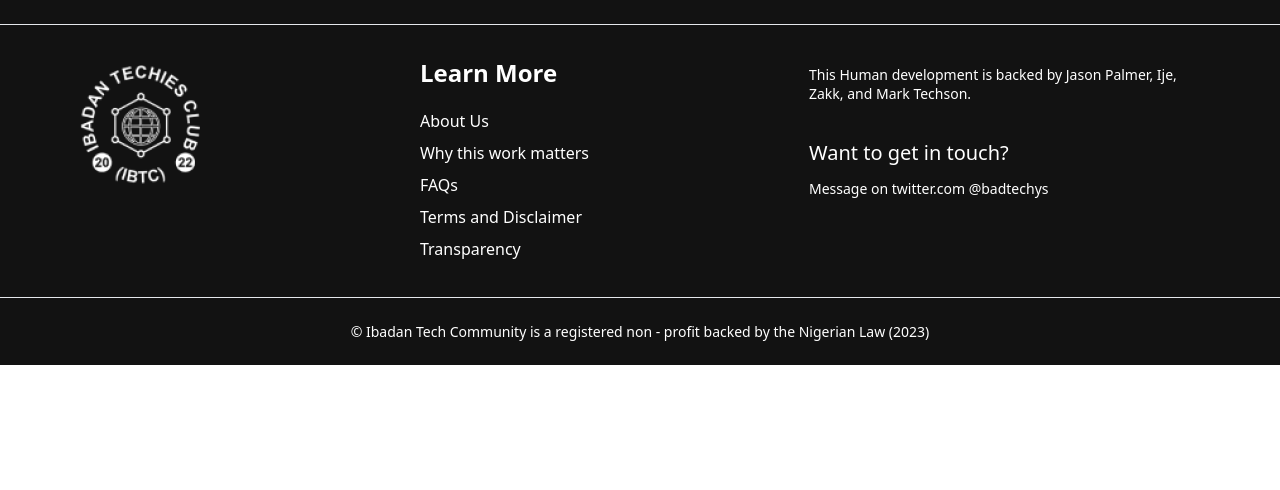
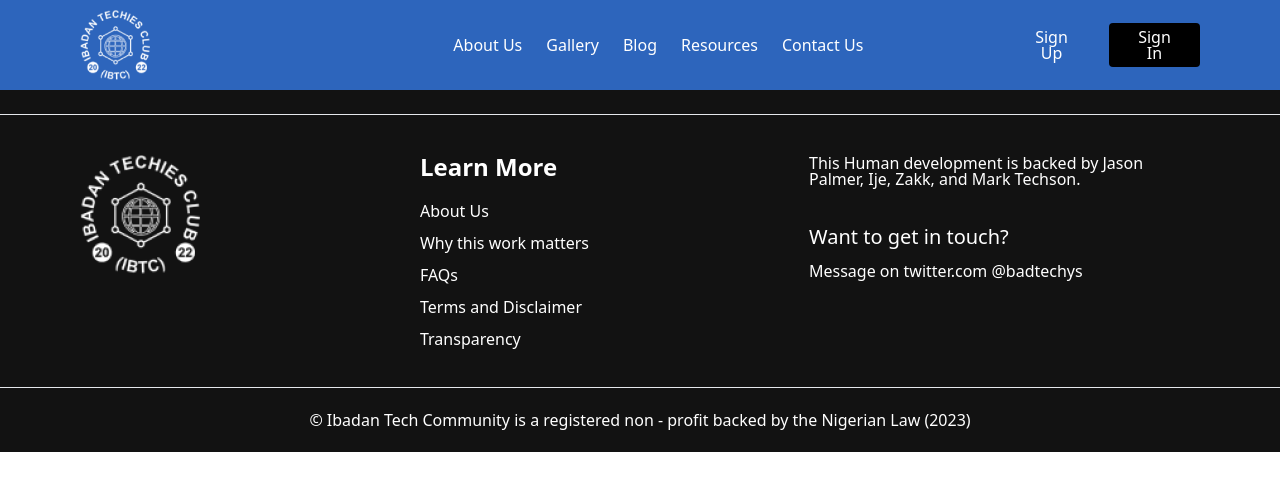
Before and after one commit to Ibadan-Techies/badtechies, a Next.js app: page / in a window 1280 px wide. Shown: the top 490 px of the page. Built offline with nearby package versions, Linux system fonts and the light colour scheme.

Commit message:
add navbar and make slight corrections to footer

```diff
--- a/src/components/Footer/footer.tsx
+++ b/src/components/Footer/footer.tsx
@@ -3,9 +3,9 @@ import { Logo } from '../Logo'
 
 const Footer = () => {
   return (
-    <footer className="bg-[#121212] text-white py-6 text-base/[16px] font-medium">
+    <footer className="bg-[#121212] text-white py-6 text text-ibtc-grey font-medium">
       <div className="flex justify-between px-20 py-10 border-y">
-        <Logo_ />
+        <Logo width="w-[120px]" height="h-[118.67px]" />
         <MoreList />
         <Others />
       </div>
@@ -17,18 +17,10 @@ const Footer = () => {
   )
 }
 
-function Logo_() {
-  return (
-    <div className="relative w-[120px] h-[118.67px]">
-      <Logo />
-    </div>
-  )
-}
-
 function MoreList() {
   return (
     <div className="flex flex-col gap-6">
-      <header className="h-[24px] text-2xl/[16px] font-semibold">
+      <header className="h-[24px] text-2xl leading-6 text-white font-semibold">
         Learn More
       </header>
       <ul className="flex flex-col gap-4">
@@ -48,13 +40,15 @@ function MoreList() {
 
 function Others() {
   return (
-    <div className="font-semibold/[16px] w-[391px]">
+    <div className="w-[391px]">
       <p className="pb-10">
         This Human development is backed by Jason Palmer, Ije, Zakk, and Mark
         Techson.
       </p>
       <p className="flex flex-col gap-[16px]">
-        <span className="text-xl/[20px]">Want to get in touch?</span>
+        <span className="text-xl leading-5 text-white">
+          Want to get in touch?
+        </span>
         <span>Message on twitter.com @badtechys</span>
       </p>
     </div>
--- a/src/components/Logo/index.tsx
+++ b/src/components/Logo/index.tsx
@@ -1,5 +1,9 @@
 import Image from 'next/image'
 
-export const Logo = () => {
-  return <Image src="/ibtc.png" alt="Picture of the author" fill />
+export const Logo = ({ width, height }: { width: string; height: string }) => {
+  return (
+    <div className={`relative ${width} ${height}`}>
+      <Image src="/ibtc.png" alt="Picture of the author" fill />
+    </div>
+  )
 }
--- /dev/null
+++ b/src/components/Navbar/datax.ts
@@ -0,0 +1 @@
+export const list = ['About Us', 'Gallery', 'Blog', 'Resources', 'Contact Us']
--- /dev/null
+++ b/src/components/Navbar/navbar.tsx
@@ -0,0 +1,46 @@
+import * as React from 'react'
+import { Logo } from '../Logo'
+import { list } from './datax'
+import Button from '../Button/button'
+
+const NavigationBar = () => {
+  return (
+    <nav className="h-[90px] bg-[#2D65BC] flex items-center">
+      <div className="px-20 flex items-center justify-between w-full">
+        <Logo width="w-[70px]" height="h-[69.22px]" />
+        <div className="flex items-center text text-white justify-between w-8/12">
+          <ul className="flex gap-6">
+            {list.map((item, index) => (
+              <li key={index}>{item}</li>
+            ))}
+          </ul>
+          <div className="flex gap-2">
+            <Button
+              outline
+              style={{
+                border: 'border-transparent',
+                width: 'w-[99px]',
+                height: 'h-[44px]',
+                color: 'text-white',
+              }}
+            >
+              <span className="text">Sign Up</span>
+            </Button>
+            <Button
+              style={{
+                background: 'bg-black',
+                width: 'w-[91px]',
+                height: 'h-[44px]',
+                color: 'text-white',
+              }}
+            >
+              <span className="text">Sign In</span>
+            </Button>
+          </div>
+        </div>
+      </div>
+    </nav>
+  )
+}
+
+export default NavigationBar
--- a/src/pages/index.tsx
+++ b/src/pages/index.tsx
@@ -1,5 +1,6 @@
 import Head from 'next/head'
 import Footer from '@/components/Footer/footer'
+import NavigationBar from '@/components/Navbar/navbar'
 
 export default function Home() {
   return (
@@ -10,6 +11,7 @@ export default function Home() {
         <meta name="viewport" content="width=device-width, initial-scale=1" />
         <link rel="icon" href="/favicon.ico" />
       </Head>
+      <NavigationBar />
       <Footer />
     </>
   )
--- a/src/styles/globals.css
+++ b/src/styles/globals.css
@@ -8,7 +8,7 @@
     @apply font-medium text-[55px]/[55px];
   }
 
-  p {
-    @apply text-sm/[19.12px];
+  .text {
+    @apply text-base leading-4;
   }
 }
--- a/tailwind.config.js
+++ b/tailwind.config.js
@@ -1,10 +1,12 @@
 /** @type {import('tailwindcss').Config} */
 module.exports = {
-  content: [
-    "./src/**/*.{js,ts,jsx,tsx}",
-  ],
+  content: ['./src/**/*.{js,ts,jsx,tsx}'],
   theme: {
-    extend: {},
+    extend: {
+      colors: {
+        'ibtc-grey': '#E0E0E0',
+      },
+    },
   },
   plugins: [],
 }
```
